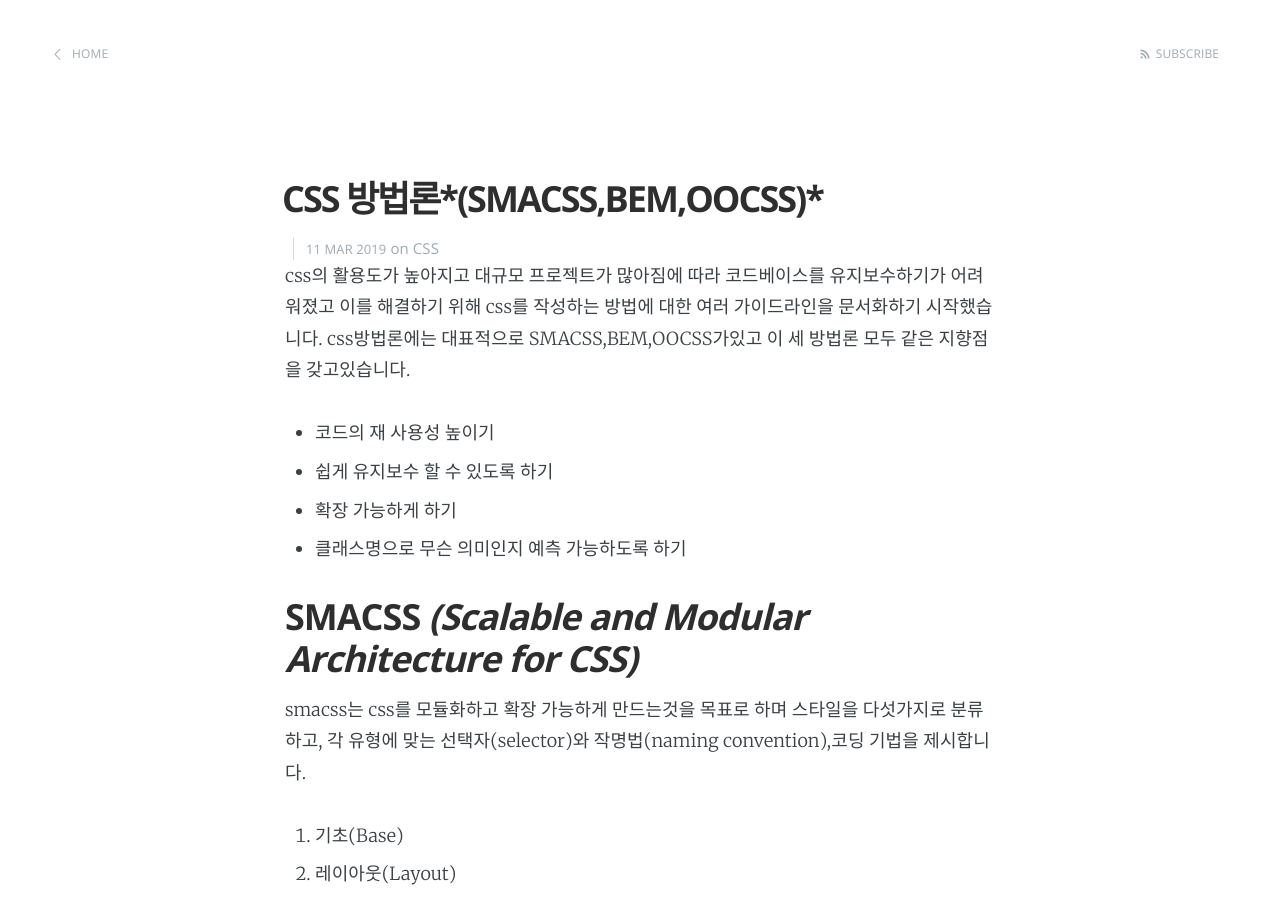
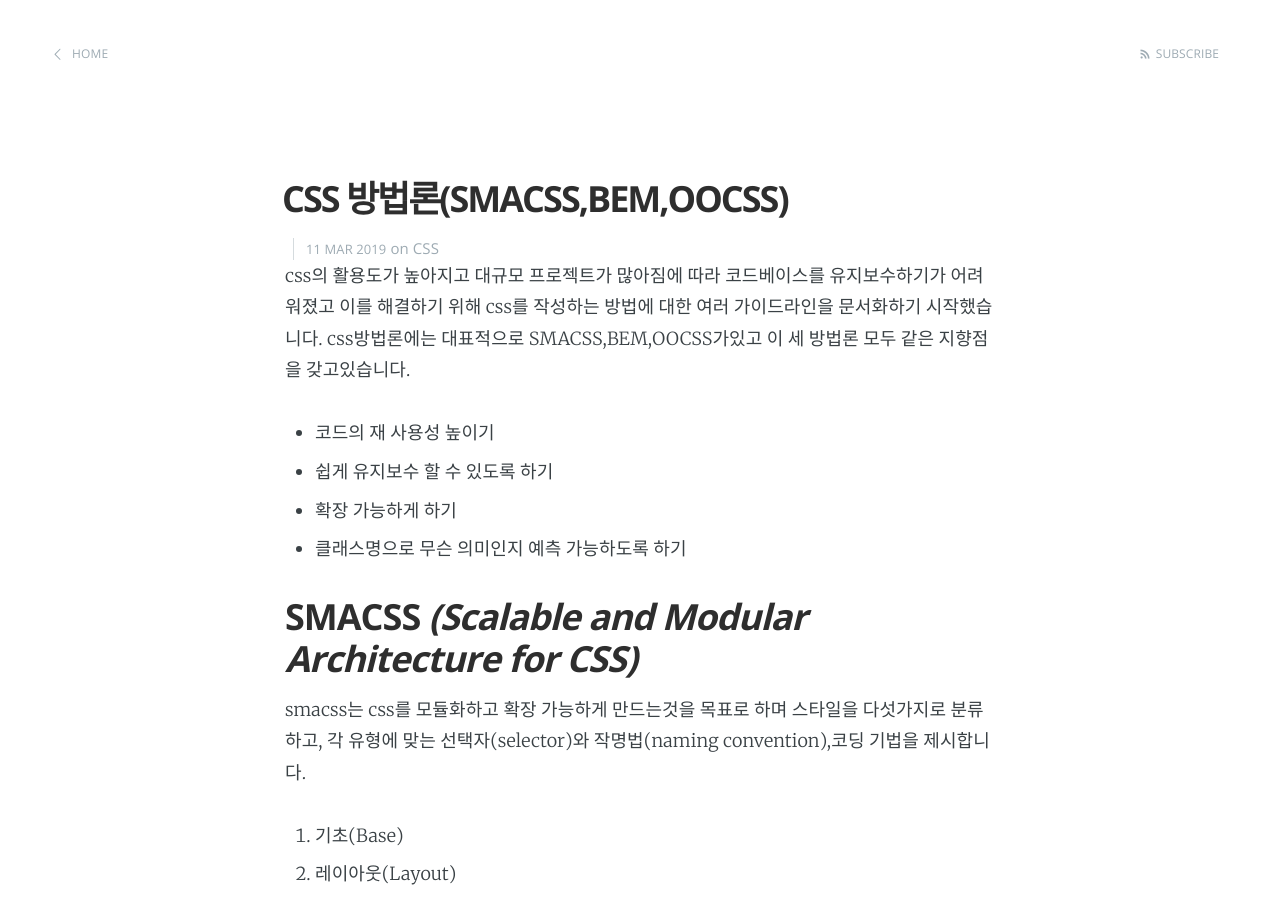
Before and after one commit to rosario/kasper, a Jekyll site: the page built from _posts/2019-03-11-css.md, in a window 1280 px wide and 900 px high. Built offline with Jekyll 4.4.1, drawn with Linux system fonts in a browser that asks for light colours.

Commit message:
Update 2019-03-11-css.md

```diff
--- a/_posts/2019-03-11-css.md
+++ b/_posts/2019-03-11-css.md
@@ -1,6 +1,6 @@
 ---
 layout: post
-title:  "CSS 방법론*(SMACSS,BEM,OOCSS)*"
+title:  "CSS 방법론(SMACSS,BEM,OOCSS)"
 date:   2019-03-11 10:00:00
 categories: CSS
 ---
```
